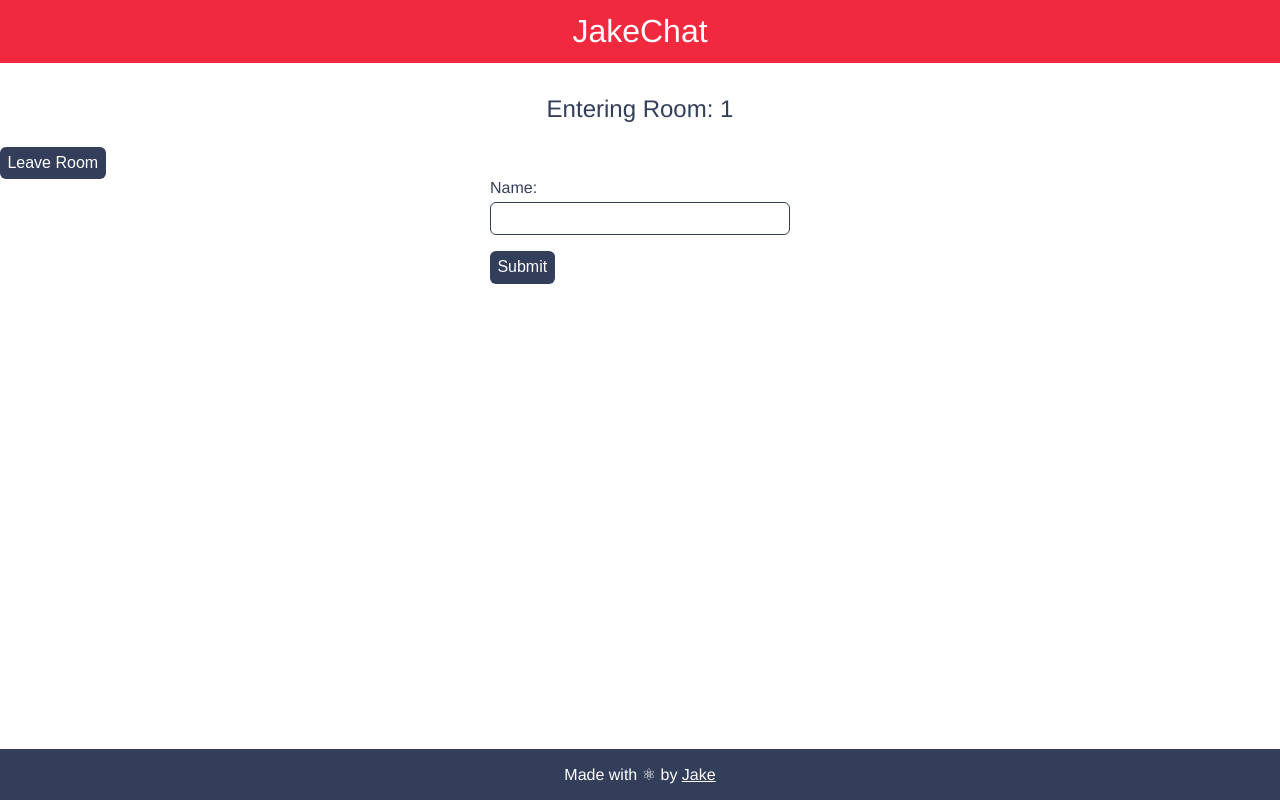
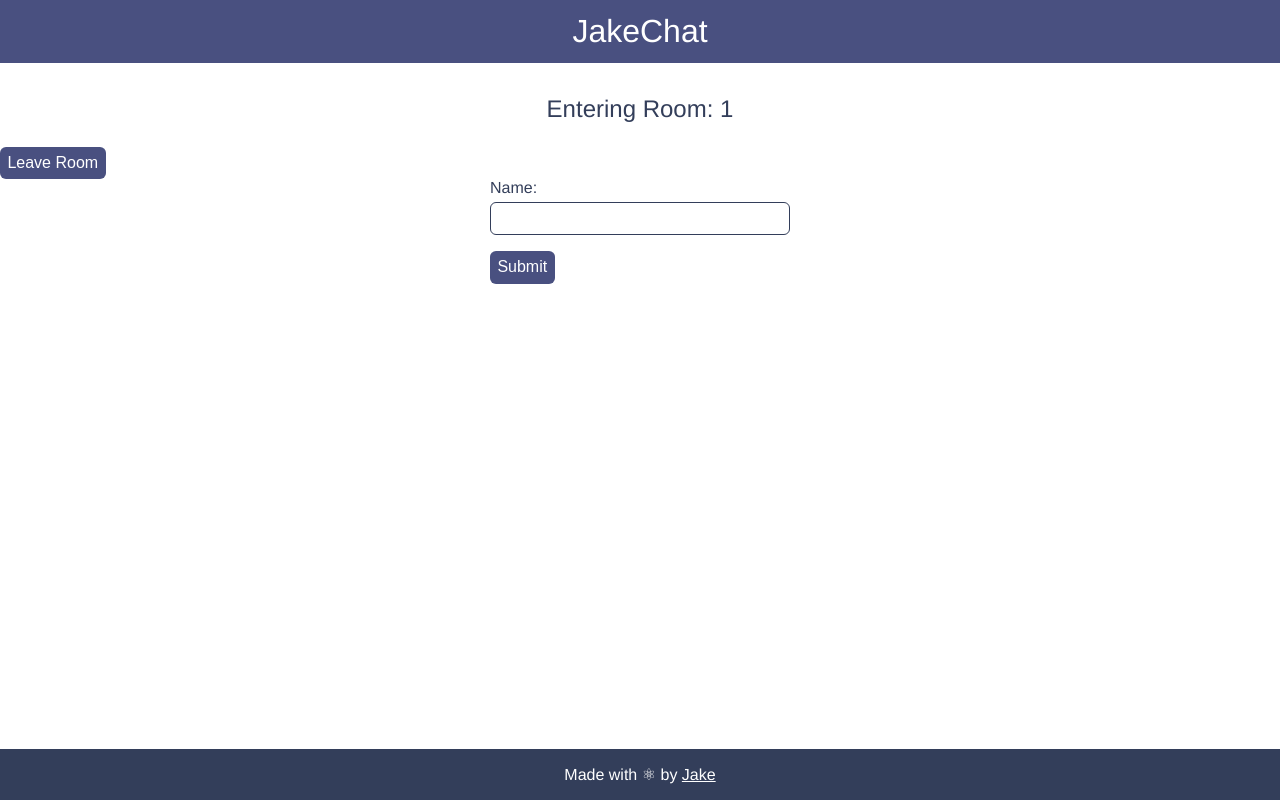
Before and after one commit to kleimaj/jakechat, a React (Create React App) app: page /1 in a window 1280 px wide. Built offline with nearby package versions, Linux system fonts and the light colour scheme.

Commit message:
removes logs

```diff
--- a/src/App.css
+++ b/src/App.css
@@ -15,7 +15,8 @@ body {
 }
 
 header {
-  background: #f0293e;
+  /* background: #f0293e; */
+  background: #495080;
   color: #fff;
   text-align: center;
   flex-grow: 0;
@@ -71,7 +72,9 @@ form > div > input {
 }
 
 button {
-  background: #333e5a;
+  /* background: #333e5a; */
+  background: #495080;
+
   color: #fff;
   font-size: 16px;
   padding: 0.4em;
@@ -114,7 +117,9 @@ button:hover {
   padding: 0 2em 2em;
 }
 .participant {
-  background: #333e5a;
+  /* background: #333e5a; */
+  background: #495080;
+  /* background: #335a36; */
   padding: 10px;
   border-radius: 6px;
   display: inline-block;
@@ -139,6 +144,7 @@ video {
 
 footer {
   background: #333e5a;
+  /* background: #335a36; */
   color: #fff;
   text-align: center;
   flex-grow: 0;
--- a/src/Room.js
+++ b/src/Room.js
@@ -19,9 +19,7 @@ const Room = (props) => {
       }, []);
     const handleSubmit = useCallback(async event => {
         event.preventDefault();
-        console.log("Submit");
         const roomName = window.location.pathname.substr(1);
-        // console.log(roomName, username)
         const data = await fetch('http://localhost:3001/video/token', {
         method: 'POST',
         mode: 'cors',
```
